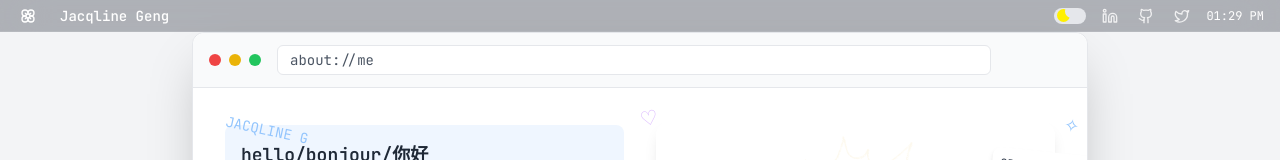
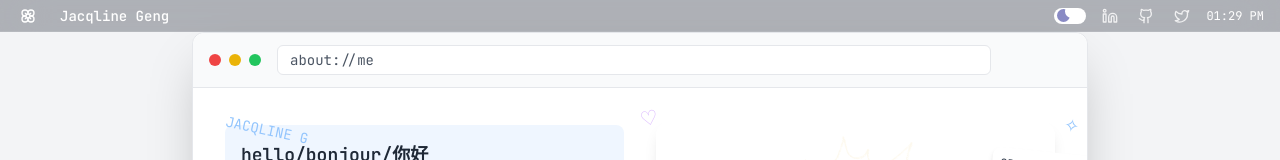
Before and after one commit to jacqlinegeng/jacqlinegeng.github.io, a React (Vite) app: page /about in a window 1280 px wide. Shown: the top 160 px of the page. Built offline with nearby package versions, Linux system fonts and the light colour scheme.

Commit message:
finalize dark mode

```diff
--- a/src/components/Switch.tsx
+++ b/src/components/Switch.tsx
@@ -15,7 +15,7 @@ const Switch: React.FC<SwitchProps> = ({ theme, toggleTheme }) => {
         onChange={toggleTheme}
       />
       <span
-        className="absolute inset-0 cursor-pointer rounded-[30px] transition duration-500 bg-gray-200 peer-checked:bg-gray-400 dark:bg-[#0a1a44] dark:peer-checked:bg-[#102b6a] before:content-[''] before:absolute before:h-[0.8em] before:w-[0.8em] before:rounded-full before:left-[8%] before:bottom-[10%] before:shadow-[inset_8px_-4px_0px_0px_#fff000] before:bg-gray-200 dark:before:bg-[#624F82] before:transition before:duration-500 peer-checked:before:translate-x-full peer-checked:before:shadow-[inset_15px_-4px_0px_15px_#624F82]"
+        className="absolute inset-0 cursor-pointer rounded-[30px] transition duration-500 bg-white peer-checked:bg-[#898AC4] before:content-[''] before:absolute before:h-[0.8em] before:w-[0.8em] before:rounded-full before:left-[8%] before:bottom-[10%] before:shadow-[inset_8px_-4px_0px_0px_#898AC4] before:bg-white before:transition before:duration-500 peer-checked:before:translate-x-full peer-checked:before:shadow-[inset_15px_-4px_0px_15px_#fff] peer-checked:before:bg-white"
       />
     </label>
   );
```
